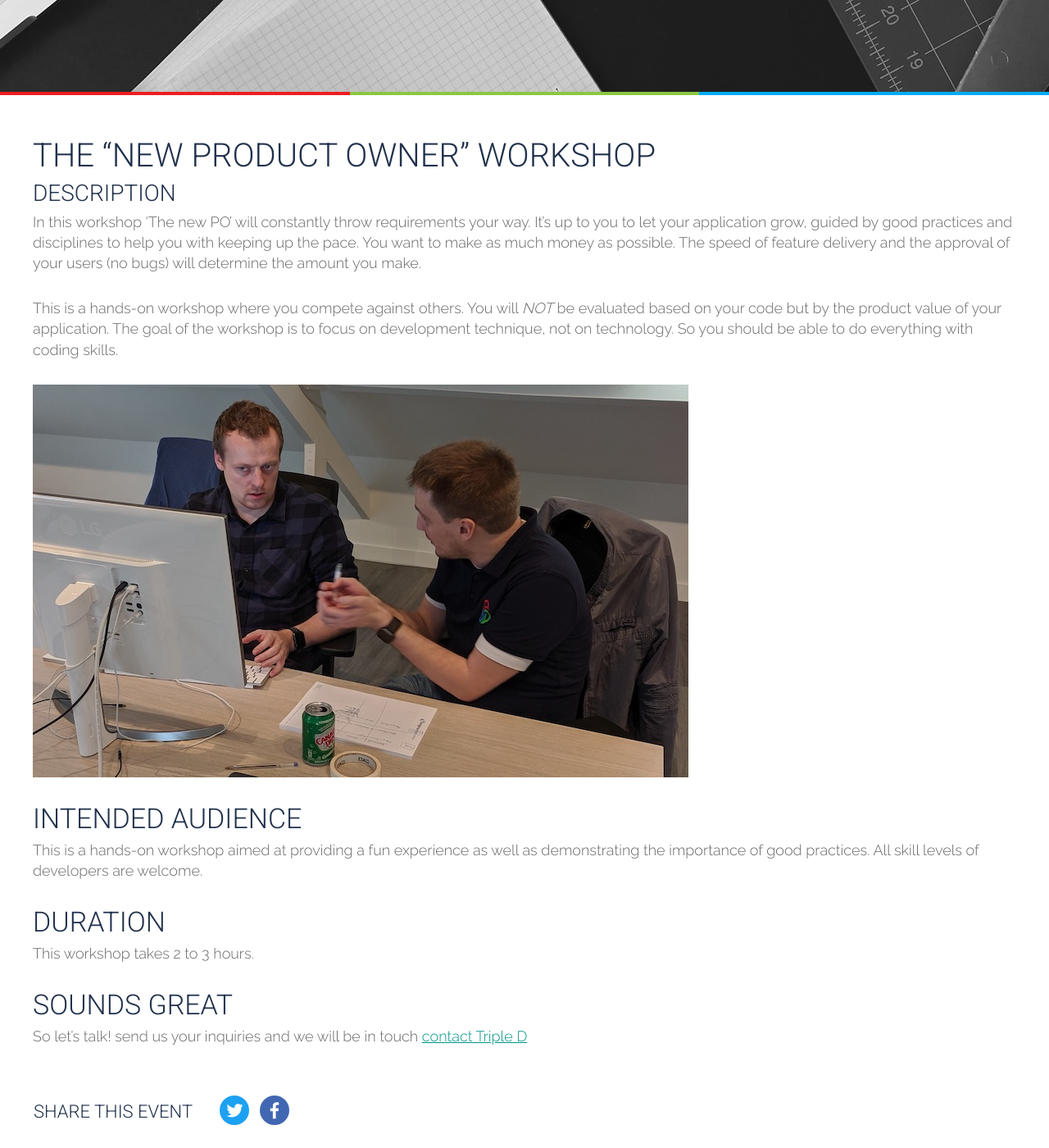
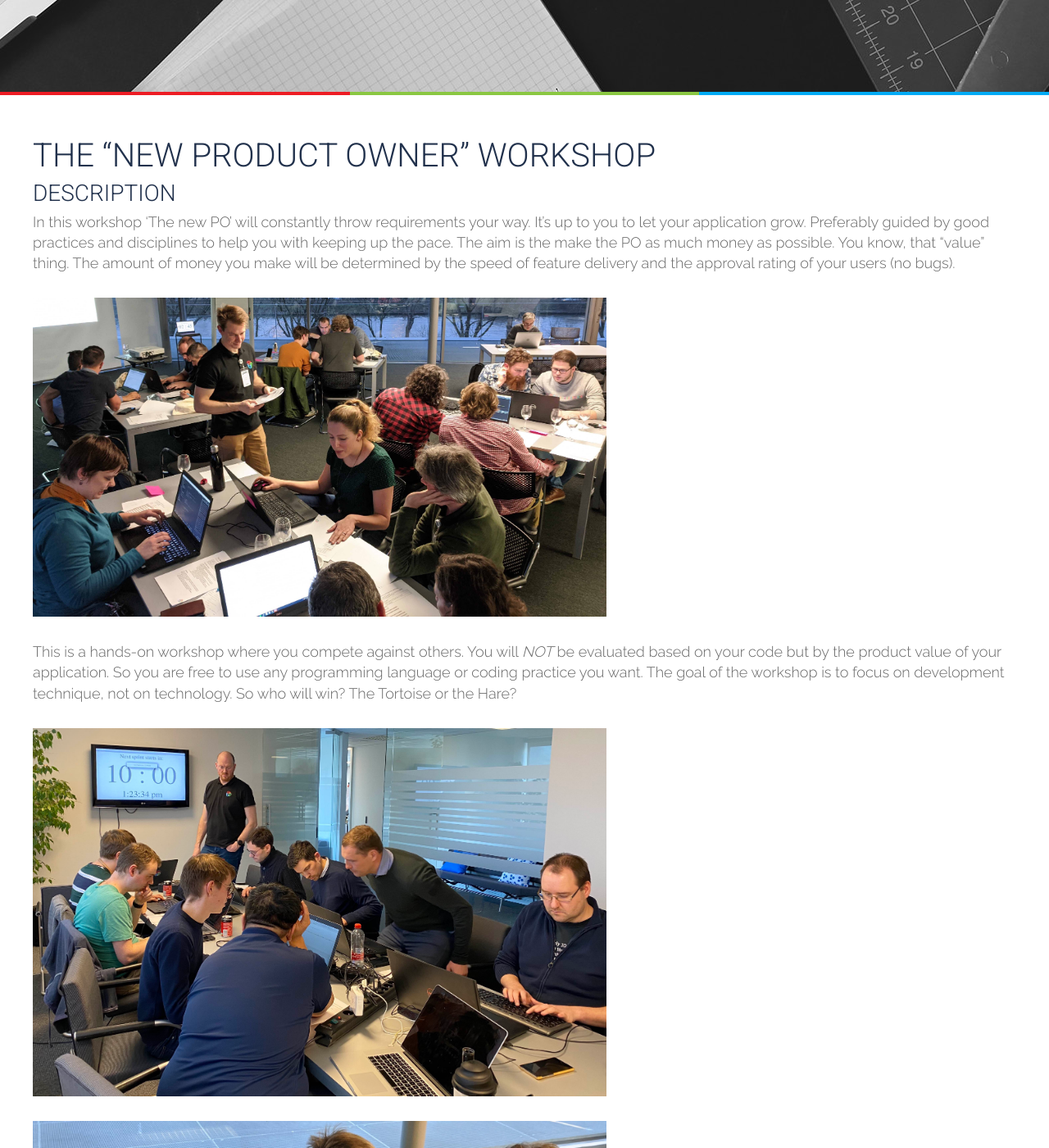
Before and after one commit to tripledio/tripledio.github.io, a Jekyll site: the page built from _courses/09-new-product-owner.md, in a window 1280 px wide and 1400 px high, scrolled down 498 px. Shown: the whole window at 82% size. Built offline with Jekyll 4.4.1, drawn with Linux system fonts in a browser that asks for light colours; some of the changed text lies outside the part shown.

Commit message:
Added workshop pics

```diff
--- a/_courses/09-new-product-owner.md
+++ b/_courses/09-new-product-owner.md
@@ -10,19 +10,29 @@ teaser: "In this workshop you will test your development skills against those of
 
 ### Description
 
-In this workshop 'The new PO' will constantly throw requirements your way. It's up to you to let your application grow, guided by good practices and disciplines to help you with keeping up the pace. You want to make as much money as possible. The speed of feature delivery and the approval of your users (no bugs) will determine the amount you make.
+In this workshop 'The new PO' will constantly throw requirements your way. It's up to you to let your application grow. Preferably guided by good practices and disciplines to help you with keeping up the pace. The aim is the make the PO as much money as possible. You know, that "value" thing. The amount of money you make will be determined by the speed of feature delivery and the approval rating of your users (no bugs).
 
-This is a hands-on workshop where you compete against others. You will *NOT* be evaluated based on your code but by the product value of your application. The goal of the workshop is to focus on development technique, not on technology. So you should be able to do everything with coding skills.
+![New PO 4](/img/courses/newpo/newpo4.jpg){:width="700px"}
 
-![Pair programming](/img/courses/pairing.jpg)
+This is a hands-on workshop where you compete against others. You will *NOT* be evaluated based on your code but by the product value of your application. So you are free to use any programming language or coding practice you want. The goal of the workshop is to focus on development technique, not on technology. So who will win? The Tortoise or the Hare?
+
+![New PO 2](/img/courses/newpo/newpo2.jpg){:width="700px"}
+
+![New PO 3](/img/courses/newpo/newpo3.jpg){:width="700px"}
+
+![New PO 5](/img/courses/newpo/newpo5.jpg){:width="700px"}
+
 
 ## Intended audience
 
-This is a hands-on workshop aimed at providing a fun experience as well as demonstrating the importance of good practices. All skill levels of developers are welcome.
+This is a technical hands-on workshop aimed at providing a fun experience as well as demonstrating the importance of good practices. All skill levels of developers are welcome.
+
+
+![New PO 1](/img/courses/newpo/newpo1.jpg){:width="700px"}
 
 ## Duration
 
-This workshop takes 2 to 3 hours.
+This workshop can take from 2 hours to a full day. The more time we spend on the workshop, the bigger the difference between the Tortoise and the hare can become.
 
 ## Sounds great
 
```
Also changed, not shown: img/courses/newpo/newpo1.jpg (added), img/courses/newpo/newpo2.jpg (added), img/courses/newpo/newpo3.jpg (added), img/courses/newpo/newpo4.jpg (added), img/courses/newpo/newpo5.jpg (added).
